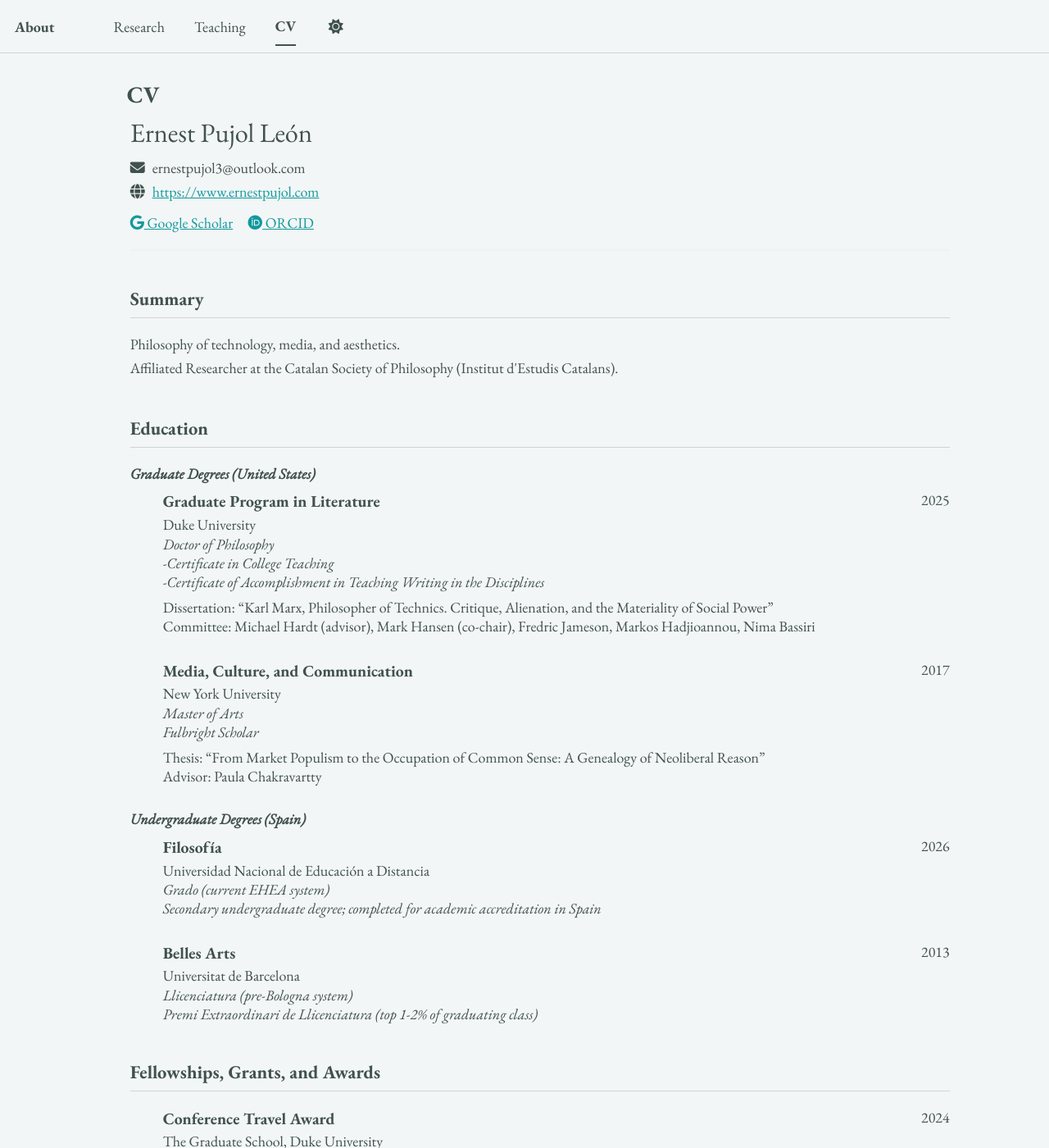
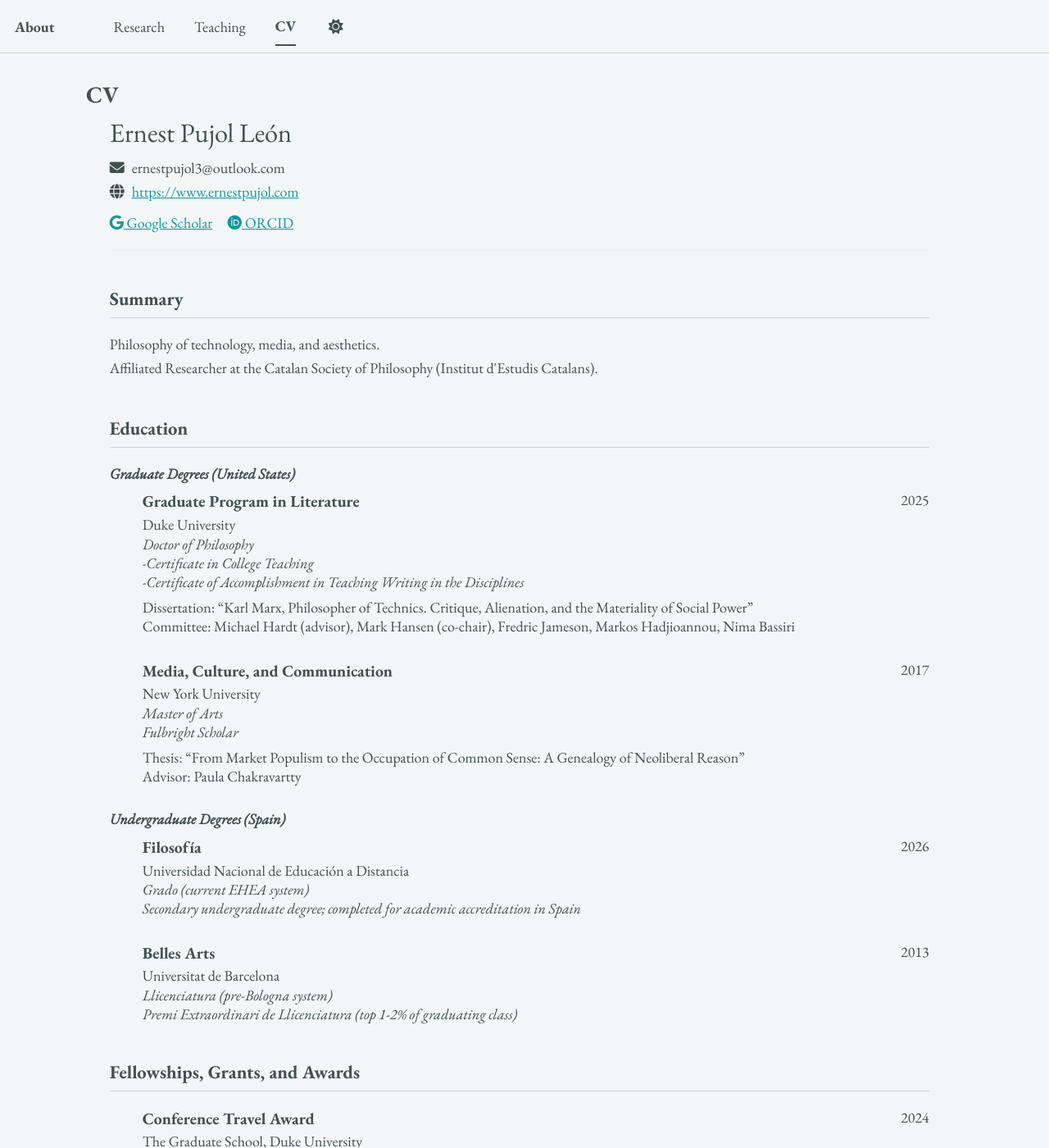
Before and after one commit to epujol90/epujol90.github.io, a Jekyll site: the page built from _pages/cv-json.md, in a window 1280 px wide and 1400 px high. Shown: the whole window at 82% size. Built offline with Jekyll 4.4.1, drawn with Linux system fonts in a browser that asks for light colours; a script bundle is joined from its source files by our own code; library files that are not in the unit come from our copies.

Commit message:
Update cv-template.html

```diff
--- a/_includes/cv-template.html
+++ b/_includes/cv-template.html
@@ -2,8 +2,8 @@
 
 <style>
   .archive {
-    width: 88%;
-    margin-left: 7.5%;
+    width: 91%;
+    margin-left: 4.5%;
     margin-right: 0;
     float: none;
     padding-right: 0;
@@ -12,8 +12,8 @@
 
   @media (min-width: 80em) {
     .archive {
-      width: 81%;
-      margin-left: 11%;
+      width: 85%;
+      margin-left: 7%;
     }
   }
 
```
